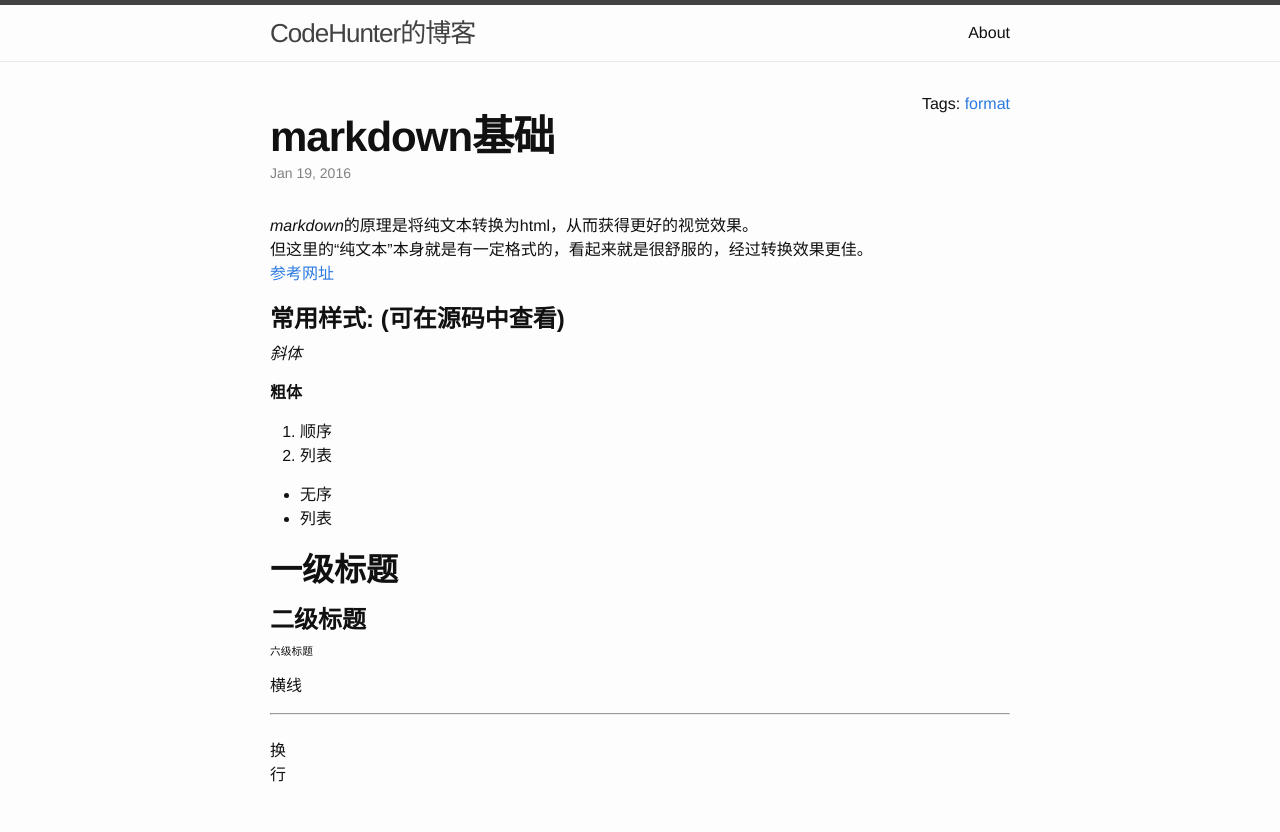
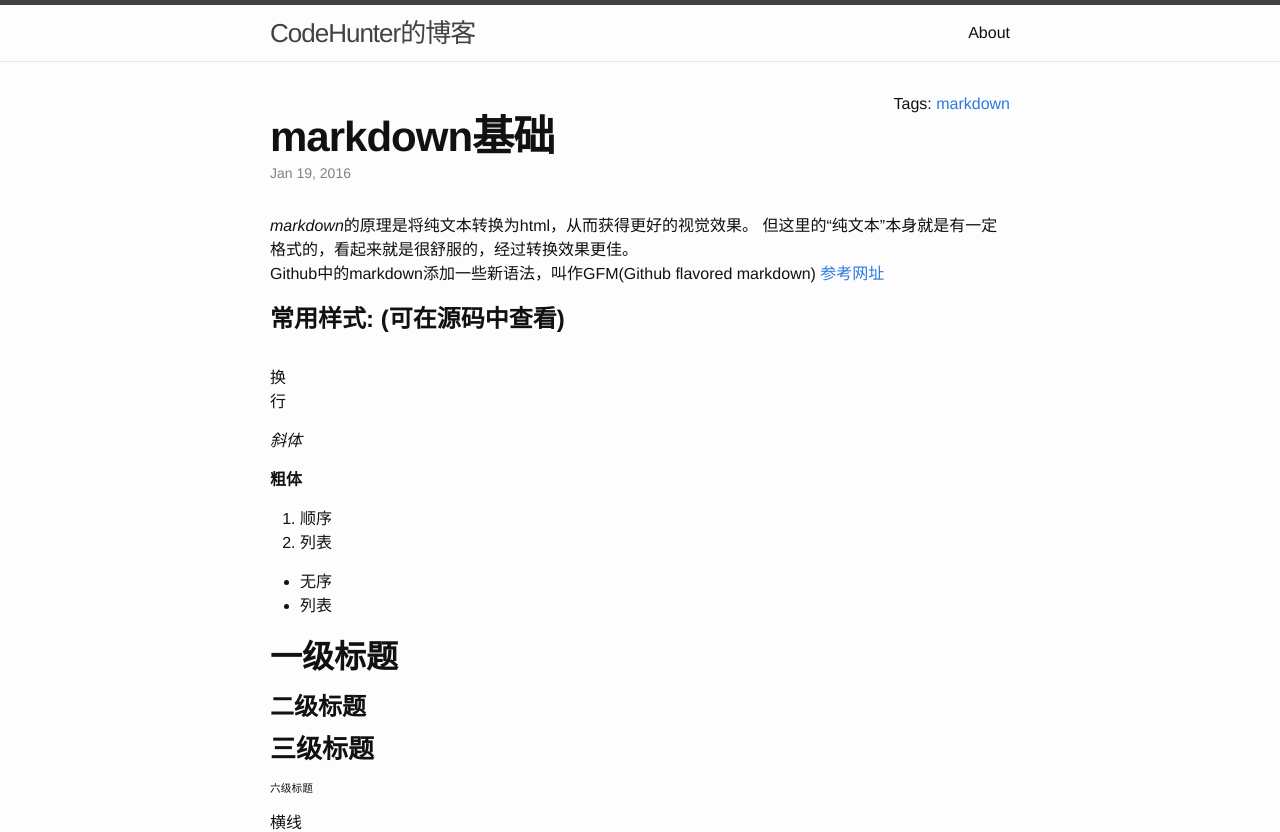
Before and after one commit to CodeHunter2006/CodeHunter2006.github.io, a Jekyll site: the page built from _posts/2016-1-19-markdown基础.md, in a window 1280 px wide and 1400 px high. Shown: the top 832 px of the window. Built offline with Jekyll 4.4.1, drawn with Linux system fonts in a browser that asks for light colours; some of the changed text lies outside the part shown; grey boxes are pictures that could not be loaded.

Commit message:
增加了一些常用格式

```diff
--- a/_posts/2016-1-19-markdown基础.md
+++ b/_posts/2016-1-19-markdown基础.md
@@ -1,15 +1,18 @@
 ---
 layout: post
 title:  "markdown基础"
-tags: format
+tags: markdown
 ---
 
 *markdown*的原理是将纯文本转换为html，从而获得更好的视觉效果。
 但这里的“纯文本”本身就是有一定格式的，看起来就是很舒服的，经过转换效果更佳。
-[参考网址](http://test)
+Github中的markdown添加一些新语法，叫作GFM(Github flavored markdown)
+[参考网址](http://daringfireball.net/projects/markdown)
 
 常用样式: (可在源码中查看)
 =========
+
+<br/>换<br/>行<br/>
 
 *斜体*
 
@@ -27,12 +30,20 @@
 二级标题
 ======
 
+### 三级标题
+
 ###### 六级标题 ######
 
 横线
 
 ******
 
-<br/>换<br/>行<br/>
+外部图片：
+![picture_alt](https://ss0.bdstatic.com/5aV1bjqh_Q23odCf/static/superman/img/logo_top_86d58ae1.png)
 
-[markdown]:http://daringfireball.net/projects/markdown/
+本地图片：
+![picture_alt](/assets/local_test_pic.png)
+
+表格标题1 | 表格标题2
+--------|--------
+表格项目1 | 表格项目2
```
Also changed, not shown: assets/local_test_pic.png (added).
